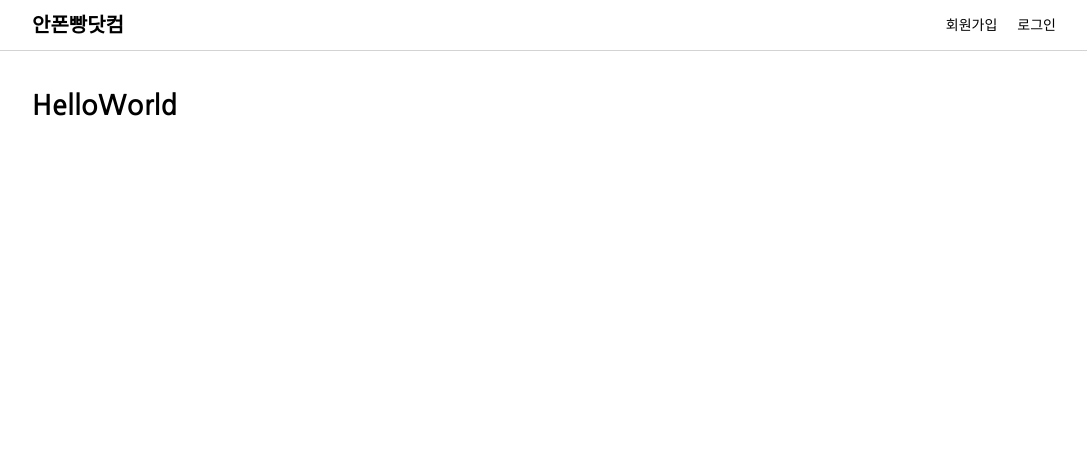
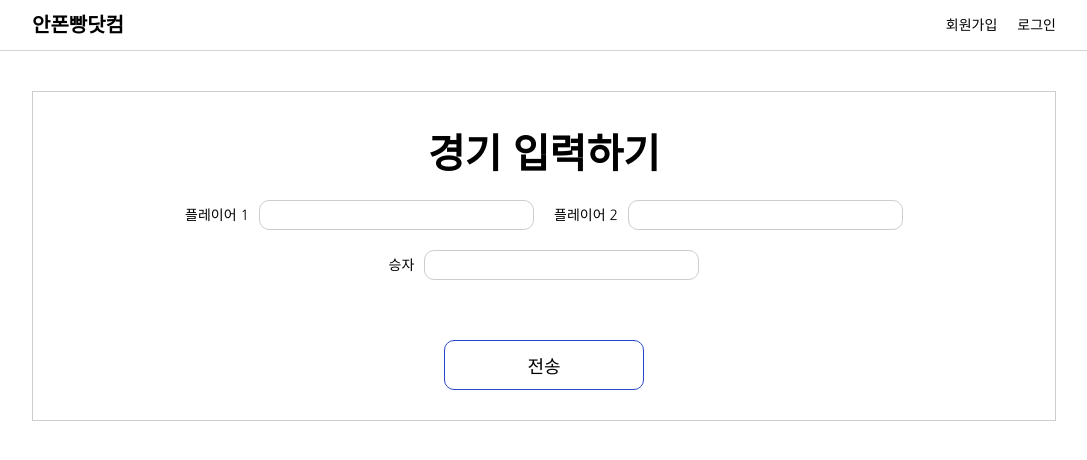
Before and after one commit to jooa7878/apbbangdotcom, a React (Create React App) app in the folder client/: page /createrecord in a window 1280 px wide. Shown: the top 460 px of the page, without its empty margins (96-1183 px from the left). Built offline with nearby package versions, Linux system fonts and the light colour scheme.

Commit message:
feat : create page layout

```diff
--- a/client/src/components/Record.js
+++ b/client/src/components/Record.js
@@ -10,42 +10,10 @@ const dummyData_1on1 = [
   { id: 3, player_1: "형준", player_2: "창균", winner_player: 2 },
 ];
 
-const dummyData_league = [
-  {
-    id: 0,
-    player_1: ["안상", "감자", "창균", "승찬"],
-    player_2: ["원모", "준영", "형준", "지원"],
-    winner_player: 1,
-  },
-  {
-    id: 1,
-    player_1: ["안상", "감자", "창균", "승찬"],
-    player_2: ["원모", "준영", "형준", "지원"],
-    winner_player: 2,
-  },
-  {
-    id: 2,
-    player_1: ["안상", "감자", "창균", "승찬"],
-    player_2: ["원모", "준영", "형준", "지원"],
-    winner_player: 1,
-  },
-  {
-    id: 3,
-    player_1: ["안상", "감자", "창균", "승찬"],
-    player_2: ["원모", "준영", "형준", "지원"],
-    winner_player: 2,
-  },
-];
-
 function Record() {
-  const [flag, setFlag] = useState("1on1");
-
-  function rendering(flag) {
+  function rendering() {
     const renderList = [];
-    let list = [];
-
-    if (flag === "personal") list = dummyData_1on1;
-    else list = dummyData_league;
+    let list = dummyData_1on1;
 
     for (let i = 0; i < 4; i++) {
       renderList.push(
@@ -77,31 +45,8 @@ function Record() {
   return (
     <div className="record_container">
       <h2 className="record_title">최근 스타 경기</h2>
-      <div className="record_btn_container">
-        <button
-          className="btn selected"
-          onClick={(e) => {
-            document.querySelector(".selected").classList.remove("selected");
-            setFlag("1on1");
-            e.target.classList.add("selected");
-          }}
-        >
-          개인
-        </button>
-        <button
-          className="btn"
-          onClick={(e) => {
-            document.querySelector(".selected").classList.remove("selected");
-            setFlag("league");
-            e.target.classList.add("selected");
-          }}
-        >
-          리그
-        </button>
-      </div>
-      <ul className="record_list">
-        {flag === "1on1" ? rendering("personal") : rendering("league")}
-      </ul>
+      <div className="record_btn_container"></div>
+      <ul className="record_list">{rendering()}</ul>
       <Link to="/createrecord" class="record_link">
         전적 입력하러 가기
       </Link>
--- a/client/src/pages/CreateRecord.js
+++ b/client/src/pages/CreateRecord.js
@@ -1,7 +1,92 @@
-import React from "react";
+import React, { useState } from "react";
+import "../style/CreateRecord.scss";
 
 function CreateRecord() {
-  return <h1>HelloWorld</h1>;
+  const [player_1, setPlayer_1] = useState();
+  const [player_2, setPlayer_2] = useState();
+  const [winner, setWinner] = useState();
+
+  function onSumbit(e) {
+    e.preventDefault();
+
+    if (checkInputs()) {
+      window.alert("입력 데이터 확인! 추후 기능 업데이트 예정입니다.");
+    }
+  }
+
+  function checkInputs() {
+    if (
+      player_1 === undefined ||
+      player_2 === undefined ||
+      winner === undefined ||
+      player_1 === "" ||
+      player_1.trim() === "" ||
+      player_2 === "" ||
+      player_2.trim() === "" ||
+      winner === "" ||
+      winner.trim() === ""
+    ) {
+      window.alert("입력이 안 된 사항이 있습니다.");
+      return false;
+    } else if (player_1 === player_2) {
+      window.alert("입력 값을 다시 확인해주세요.");
+      return false;
+    } else if (winner !== player_1 && winner !== player_2) {
+      window.alert("승자를 제대로 입력해주세요.");
+      return false;
+    }
+
+    return true;
+  }
+  return (
+    <div className="create_container">
+      <form className="form_container" onSubmit={onSumbit}>
+        <h1 className="form_title">경기 입력하기</h1>
+        <div className="input_container">
+          <label htmlFor="player_1" className="form_label">
+            플레이어 1
+          </label>
+          <input
+            type="text"
+            id="player_1"
+            className="form_input"
+            onChange={(e) => {
+              setPlayer_1(e.target.value);
+            }}
+          />
+        </div>
+        <div className="input_container">
+          <label htmlFor="player_2" className="form_label">
+            플레이어 2
+          </label>
+          <input
+            type="text"
+            id="player_2"
+            className="form_input"
+            onChange={(e) => {
+              setPlayer_2(e.target.value);
+            }}
+          />
+        </div>
+        <div className="input_container">
+          <label htmlFor="winner" className="form_label">
+            승자
+          </label>
+          <input
+            type="text"
+            id="winner"
+            className="form_input"
+            onChange={(e) => {
+              setWinner(e.target.value);
+            }}
+          />
+        </div>
+        <button type="submit" className="btn_submit">
+          전송
+        </button>
+      </form>
+    </div>
+  );
 }
 
 export default CreateRecord;
--- /dev/null
+++ b/client/src/style/CreateRecord.scss
@@ -0,0 +1,48 @@
+.create_container {
+  text-align: center;
+  border: 1px solid #cdcdcd;
+}
+
+.form_container {
+  padding: 20px;
+  .form_title {
+    font-size: 40px;
+    padding: 10px;
+  }
+
+  .btn_submit {
+    width: 200px;
+    margin: 50px 0 10px;
+    height: 50px;
+    border: 1px solid #2a46c7;
+    background-color: transparent;
+    color: #000;
+    font-size: 18px;
+    border-radius: 10px;
+    cursor: pointer;
+    transition: 0.2s;
+    &:hover {
+      background-color: #123bf0;
+      color: #fff;
+    }
+  }
+}
+
+.input_container {
+  display: inline-block;
+  vertical-align: top;
+  margin: 10px;
+  &:last-of-type {
+    display: block;
+  }
+
+  .form_label {
+    margin-right: 10px;
+  }
+
+  .form_input {
+    padding: 5px;
+    border-radius: 10px;
+    border: 1px solid #cdcdcd;
+  }
+}
```
